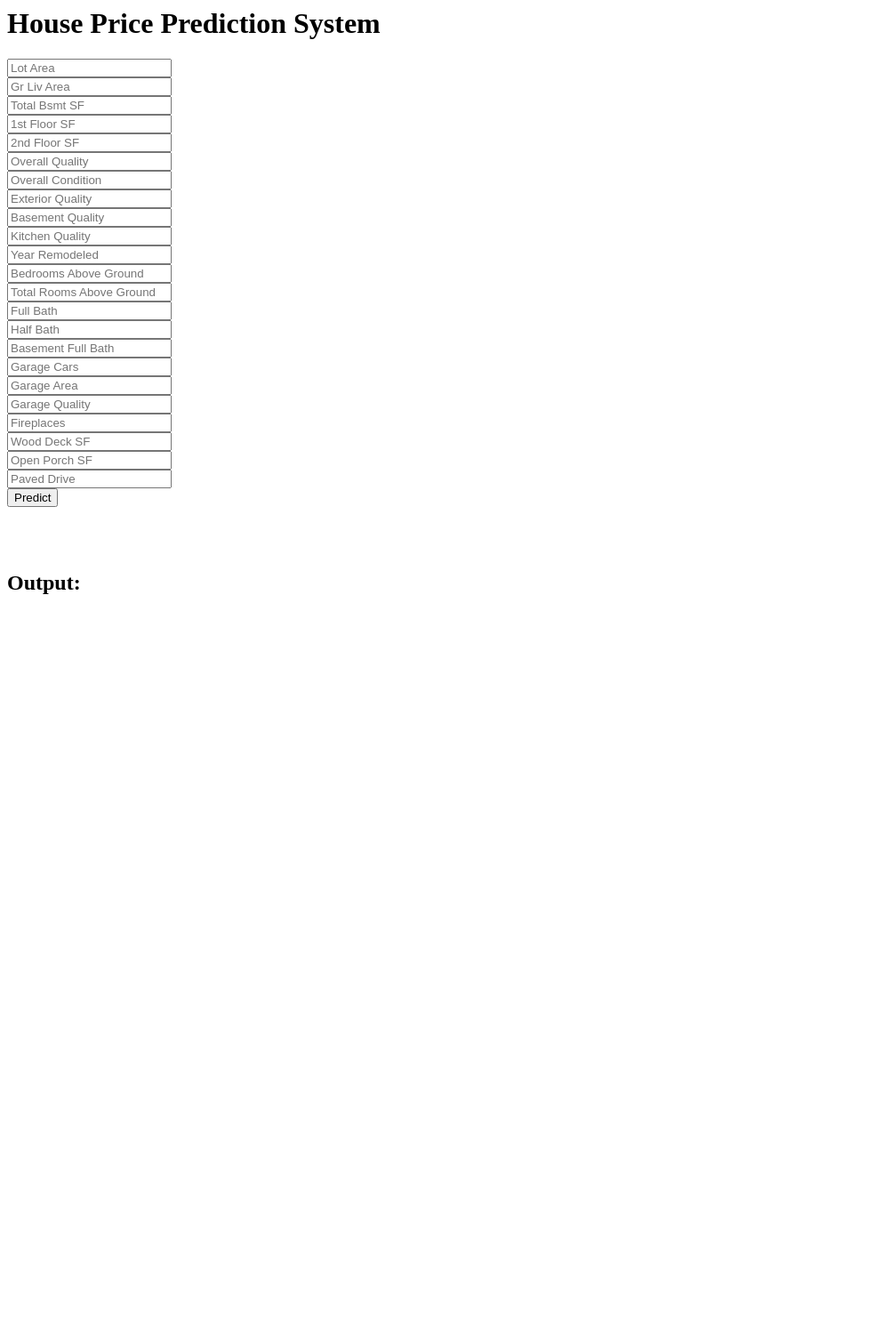
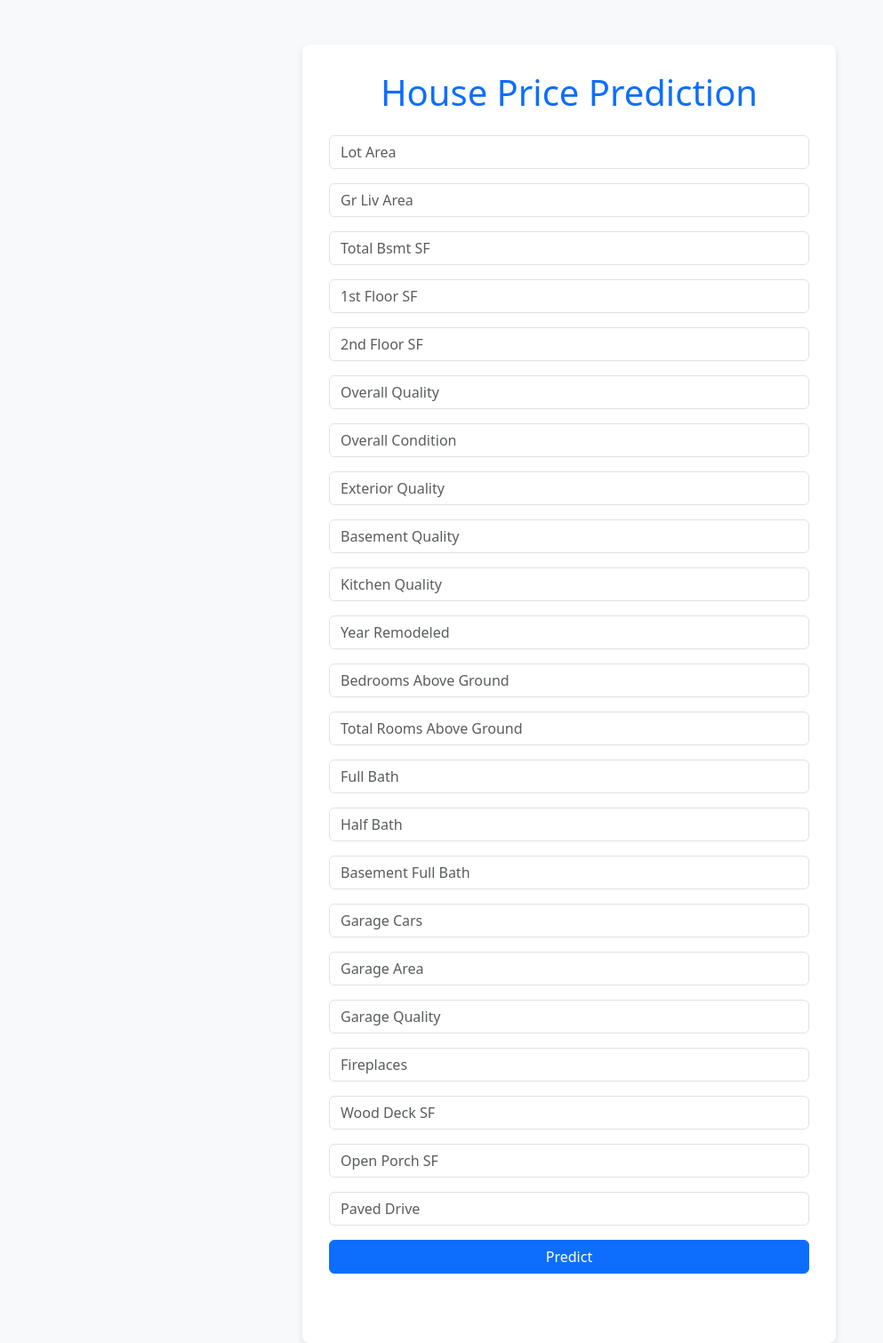
Before and after one commit to nishanlimbuchemjong/House-Price-Detection-System, a Flask app: page / in a window 1280 px wide. Shown: the whole page at 89% size, without its empty margins (0-993 px from the left). Before the commit the page ends 668 px from the top, so only its background shows below. Run offline with Flask 3, Linux system fonts and the light colour scheme; parts of the project's set-up code (start-up, migrations or seed data) failed here and were passed over.

Commit message:
home.html page designed using bootstrap 5

```diff
--- a/templates/home.html
+++ b/templates/home.html
@@ -1,42 +1,123 @@
+<!DOCTYPE html>
 <html lang="en">
 <head>
     <meta charset="UTF-8">
     <meta name="viewport" content="width=device-width, initial-scale=1.0">
-    <title>Home page</title>
+    <title>House Price Prediction System</title>
+    <!-- Bootstrap 5 CSS -->
+    <link href="https://cdn.jsdelivr.net/npm/bootstrap@5.3.0-alpha1/dist/css/bootstrap.min.css" rel="stylesheet">
+    <style>
+        body {
+            background-color: #f8f9fa;
+            padding-top: 50px;
+        }
+        .container {
+            max-width: 600px;
+            margin: 0 auto;
+            background-color: #ffffff;
+            padding: 30px;
+            border-radius: 8px;
+            box-shadow: 0 4px 8px rgba(0, 0, 0, 0.1);
+        }
+        .form-control {
+            margin-bottom: 15px;
+        }
+        .prediction-result {
+            font-size: 1.5rem;
+            margin-top: 20px;
+            text-align: center;
+        }
+    </style>
 </head>
 <body>
-    <h1>House Price Prediction System</h1>
-    <form method="POST" action="/predict">
-        <input type="text" name="LotArea" placeholder="Lot Area" required="required"/><br>
-        <input type="text" name="GrLivArea" placeholder="Gr Liv Area" required="required"><br>
-        <input type="text" name="TotalBsmtSF" placeholder="Total Bsmt SF" required="required"><br>
-        <input type="text" name="1stFlrSF" placeholder="1st Floor SF" required="required"><br>
-        <input type="text" name="2ndFlrSF" placeholder="2nd Floor SF" required="required"><br>
-        <input type="text" name="OverallQual" placeholder="Overall Quality" required="required"><br>
-        <input type="text" name="OverallCond" placeholder="Overall Condition" required="required"><br>
-        <input type="text" name="ExterQual" placeholder="Exterior Quality" required="required"><br>
-        <input type="text" name="BsmtQual" placeholder="Basement Quality" required="required"><br>
-        <input type="text" name="KitchenQual" placeholder="Kitchen Quality" required="required"><br>
-        <input type="text" name="YearRemodAdd" placeholder="Year Remodeled" required="required"><br>
-        <input type="text" name="BedroomAbvGr" placeholder="Bedrooms Above Ground" required="required"><br>
-        <input type="text" name="TotRmsAbvGrd" placeholder="Total Rooms Above Ground" required="required"><br>
-        <input type="text" name="FullBath" placeholder="Full Bath" required="required"><br>
-        <input type="text" name="HalfBath" placeholder="Half Bath" required="required"><br>
-        <input type="text" name="BsmtFullBath" placeholder="Basement Full Bath" required="required"><br>
-        <input type="text" name="GarageCars" placeholder="Garage Cars" required="required"><br>
-        <input type="text" name="GarageArea" placeholder="Garage Area" required="required"><br>
-        <input type="text" name="GarageQual" placeholder="Garage Quality" required="required"><br>
-        <input type="text" name="Fireplaces" placeholder="Fireplaces" required="required"><br>
-        <input type="text" name="WoodDeckSF" placeholder="Wood Deck SF" required="required"><br>
-        <input type="text" name="OpenPorchSF" placeholder="Open Porch SF" required="required"><br>
-        <input type="text" name="PavedDrive" placeholder="Paved Drive" required="required"><br>
-        <button type="submit">Predict</button>
-    </form>
 
+    <div class="container">
+        <h1 class="text-center mb-4" style="color:#0d6efd">House Price Prediction</h1>
+        <form method="POST" action="/predict">
+            <div class="mb-3">
+                <input type="text" name="LotArea" class="form-control" placeholder="Lot Area" required>
+            </div>
+            <div class="mb-3">
+                <input type="text" name="GrLivArea" class="form-control" placeholder="Gr Liv Area" required>
+            </div>
+            <div class="mb-3">
+                <input type="text" name="TotalBsmtSF" class="form-control" placeholder="Total Bsmt SF" required>
+            </div>
+            <div class="mb-3">
+                <input type="text" name="1stFlrSF" class="form-control" placeholder="1st Floor SF" required>
+            </div>
+            <div class="mb-3">
+                <input type="text" name="2ndFlrSF" class="form-control" placeholder="2nd Floor SF" required>
+            </div>
+            <div class="mb-3">
+                <input type="text" name="OverallQual" class="form-control" placeholder="Overall Quality" required>
+            </div>
+            <div class="mb-3">
+                <input type="text" name="OverallCond" class="form-control" placeholder="Overall Condition" required>
+            </div>
+            <div class="mb-3">
+                <input type="text" name="ExterQual" class="form-control" placeholder="Exterior Quality" required>
+            </div>
+            <div class="mb-3">
+                <input type="text" name="BsmtQual" class="form-control" placeholder="Basement Quality" required>
+            </div>
+            <div class="mb-3">
+                <input type="text" name="KitchenQual" class="form-control" placeholder="Kitchen Quality" required>
+            </div>
+            <div class="mb-3">
+                <input type="text" name="YearRemodAdd" class="form-control" placeholder="Year Remodeled" required>
+            </div>
+            <div class="mb-3">
+                <input type="text" name="BedroomAbvGr" class="form-control" placeholder="Bedrooms Above Ground" required>
+            </div>
+            <div class="mb-3">
+                <input type="text" name="TotRmsAbvGrd" class="form-control" placeholder="Total Rooms Above Ground" required>
+            </div>
+            <div class="mb-3">
+                <input type="text" name="FullBath" class="form-control" placeholder="Full Bath" required>
+            </div>
+            <div class="mb-3">
+                <input type="text" name="HalfBath" class="form-control" placeholder="Half Bath" required>
+            </div>
+            <div class="mb-3">
+                <input type="text" name="BsmtFullBath" class="form-control" placeholder="Basement Full Bath" required>
+            </div>
+            <div class="mb-3">
+                <input type="text" name="GarageCars" class="form-control" placeholder="Garage Cars" required>
+            </div>
+            <div class="mb-3">
+                <input type="text" name="GarageArea" class="form-control" placeholder="Garage Area" required>
+            </div>
+            <div class="mb-3">
+                <input type="text" name="GarageQual" class="form-control" placeholder="Garage Quality" required>
+            </div>
+            <div class="mb-3">
+                <input type="text" name="Fireplaces" class="form-control" placeholder="Fireplaces" required>
+            </div>
+            <div class="mb-3">
+                <input type="text" name="WoodDeckSF" class="form-control" placeholder="Wood Deck SF" required>
+            </div>
+            <div class="mb-3">
+                <input type="text" name="OpenPorchSF" class="form-control" placeholder="Open Porch SF" required>
+            </div>
+            <div class="mb-3">
+                <input type="text" name="PavedDrive" class="form-control" placeholder="Paved Drive" required>
+            </div>
 
-    <br>
-    <br>
-    <h2>Output:</h2>
-    {{prediction_text}}
+            <button type="submit" class="btn btn-primary w-100">Predict</button>
+        </form>
+        <br>
+        <br>
+        {% if prediction_text %}
+            <h2 style="color:rgb(10, 97, 10)">Result:</h2>
+            <div class="prediction-result">
+                <p>{{ prediction_text }}</p>
+            </div>
+        {% endif %}
+    </div>
+
+    <!-- Bootstrap 5 JS & Popper -->
+    <script src="https://cdn.jsdelivr.net/npm/@popperjs/core@2.11.6/dist/umd/popper.min.js"></script>
+    <script src="https://cdn.jsdelivr.net/npm/bootstrap@5.3.0-alpha1/dist/js/bootstrap.min.js"></script>
 </body>
 </html>
```
